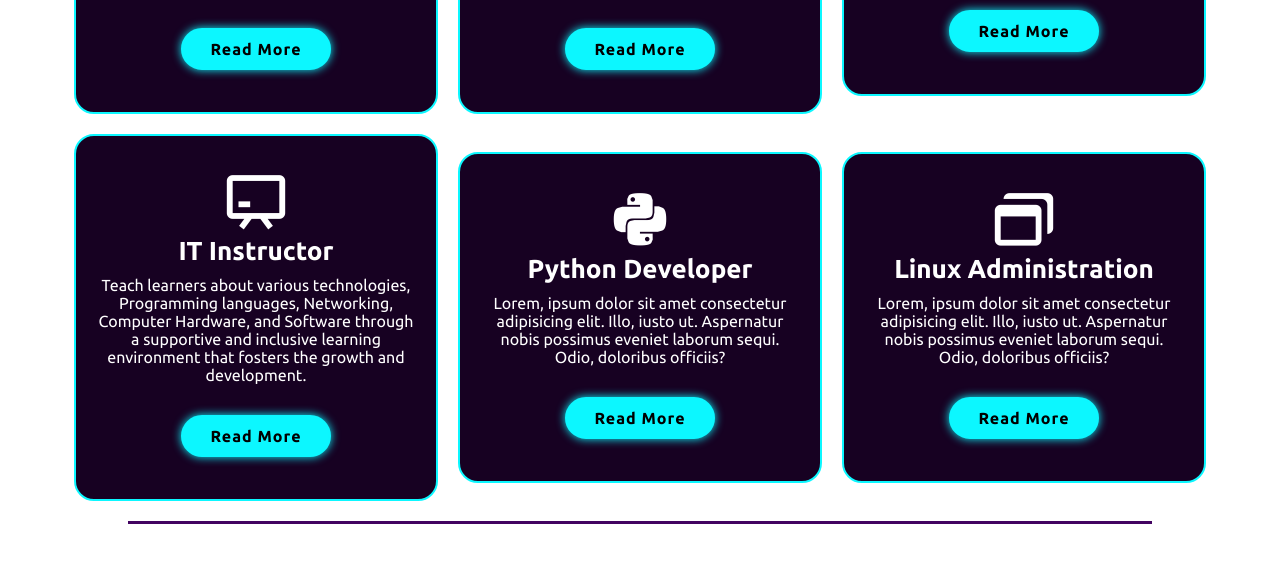
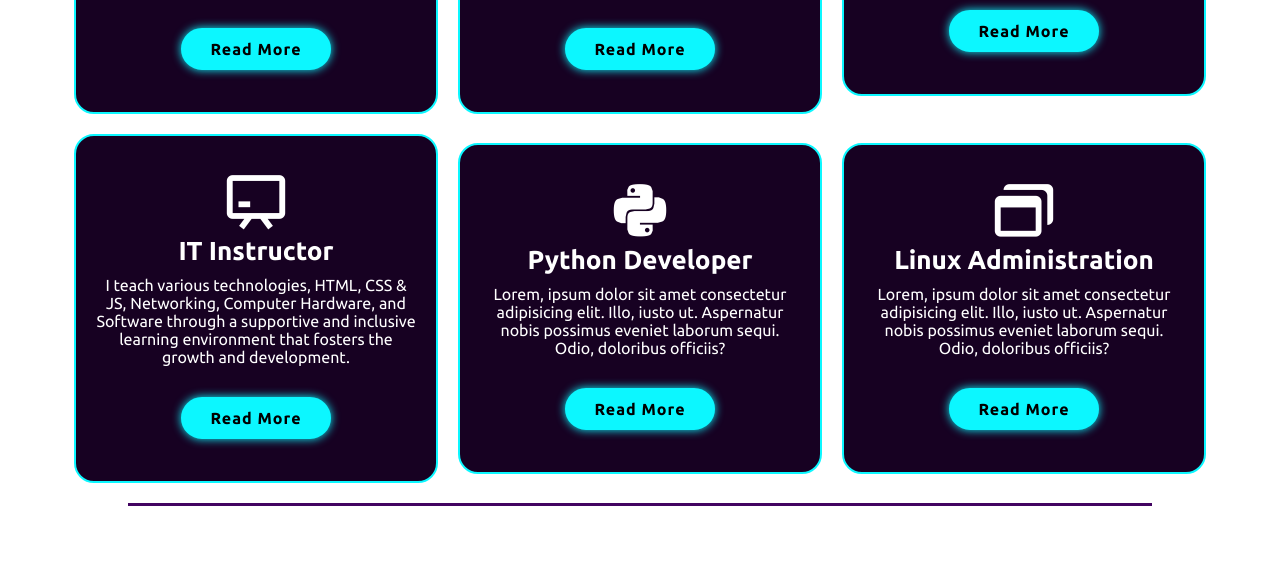
Before and after one commit to Kelvinnambale/portfolio-website, a plain HTML site: page index.html in a window 1280 px wide. Shown: the part 1833-2406 px from the top of the page. Drawn offline with nearby package versions, Linux system fonts and the light colour scheme.

Commit message:
update of skill section

```diff
--- a/index.html
+++ b/index.html
@@ -112,8 +112,8 @@
       <div class="skills-box">
         <i class="bx bx-chalkboard"></i>
         <h3>IT Instructor</h3>
-        <p>Teach learners about various technologies, Programming languages, Networking, Computer Hardware,
-	 and Software through a supportive and inclusive learning environment that fosters the growth and development.</p>
+        <p>I teach various technologies, HTML, CSS & JS, Networking, Computer Hardware, and Software
+	 through a supportive and inclusive learning environment that fosters the growth and development.</p>
         <div class="btn-box" id="btn_bx">
           <a href="#" class="btn">Read More</a>
         </div>
```
